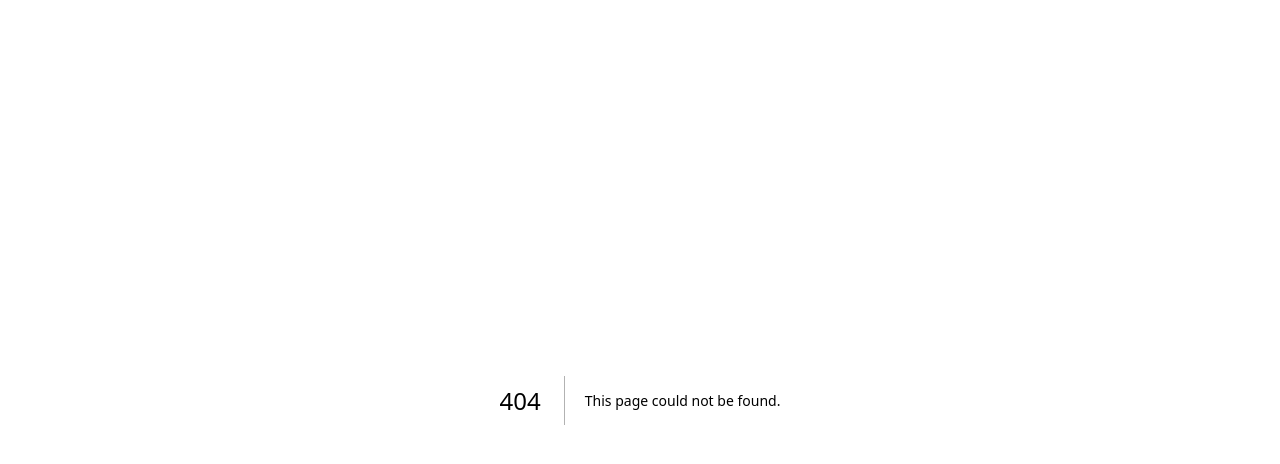
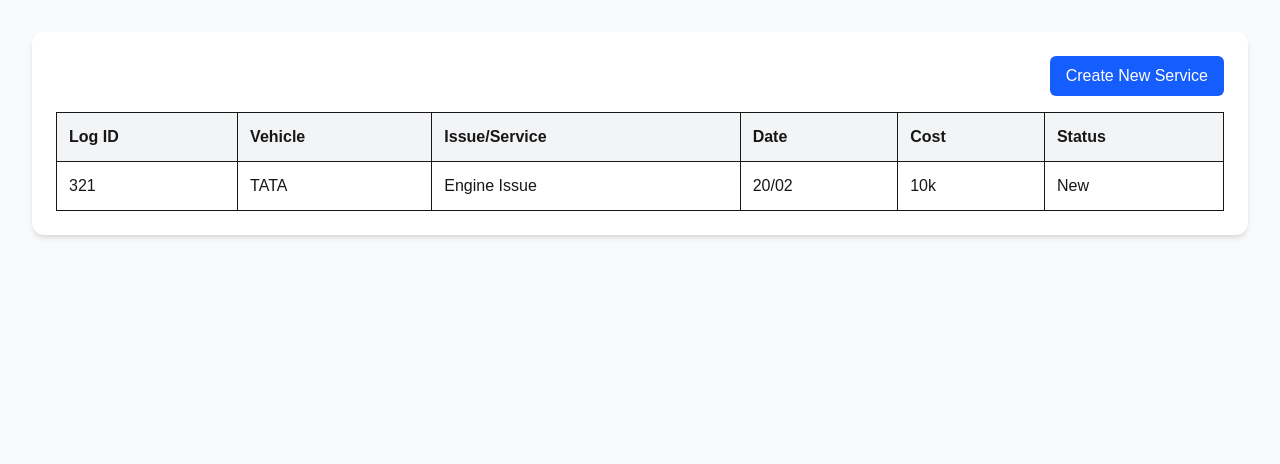
Before and after one commit to KrishBawangade/fleet_flow, a Next.js app in the folder frontend/: page /maintenance in a window 1280 px wide. Before the commit this address had no page. Shown: the top 464 px of the page. Built offline with nearby package versions, Linux system fonts and the light colour scheme.

Commit message:
Add Maintenance and Service Logs page

```diff
--- /dev/null
+++ b/frontend/app/(dashboard)/maintenance/page.tsx
@@ -0,0 +1,157 @@
+"use client";
+
+import { useState } from "react";
+import { MaintenanceLog } from "@/types/maintenance";
+
+export default function MaintenancePage() {
+  const [logs, setLogs] = useState<MaintenanceLog[]>([
+    {
+      id: 321,
+      vehicle: "TATA",
+      issue: "Engine Issue",
+      date: "20/02",
+      cost: "10k",
+      status: "New",
+    },
+  ]);
+
+  const [showForm, setShowForm] = useState(false);
+
+  const [formData, setFormData] = useState({
+    vehicle: "",
+    issue: "",
+    date: "",
+    cost: "",
+    status: "New",
+  });
+
+  const handleCreate = () => {
+    const newLog: MaintenanceLog = {
+      id: Date.now(),
+      ...formData,
+    };
+
+    setLogs([...logs, newLog]);
+    setShowForm(false);
+    setFormData({
+      vehicle: "",
+      issue: "",
+      date: "",
+      cost: "",
+      status: "New",
+    });
+  };
+
+  return (
+    <div className="relative min-h-screen bg-gray-50 p-8">
+
+      {/* TABLE SECTION */}
+      <div className={`${showForm ? "blur-sm pointer-events-none" : ""}`}>
+        <div className="bg-white shadow-md rounded-xl p-6">
+          <div className="flex justify-end mb-4">
+            <button
+              onClick={() => setShowForm(true)}
+              className="px-4 py-2 bg-blue-600 text-white rounded-md"
+            >
+              Create New Service
+            </button>
+          </div>
+
+          <div className="overflow-x-auto">
+            <table className="w-full border-collapse">
+              <thead>
+                <tr className="bg-gray-100 text-left">
+                  <th className="p-3 border">Log ID</th>
+                  <th className="p-3 border">Vehicle</th>
+                  <th className="p-3 border">Issue/Service</th>
+                  <th className="p-3 border">Date</th>
+                  <th className="p-3 border">Cost</th>
+                  <th className="p-3 border">Status</th>
+                </tr>
+              </thead>
+              <tbody>
+                {logs.map((log) => (
+                  <tr key={log.id} className="hover:bg-gray-50">
+                    <td className="p-3 border">{log.id}</td>
+                    <td className="p-3 border">{log.vehicle}</td>
+                    <td className="p-3 border">{log.issue}</td>
+                    <td className="p-3 border">{log.date}</td>
+                    <td className="p-3 border">{log.cost}</td>
+                    <td className="p-3 border">{log.status}</td>
+                  </tr>
+                ))}
+              </tbody>
+            </table>
+          </div>
+        </div>
+      </div>
+
+      {/* MODAL FORM */}
+      {showForm && (
+        <div className="fixed inset-0 flex items-center justify-center bg-black/30 backdrop-blur-sm z-50">
+          <div className="bg-white w-full max-w-md rounded-xl shadow-xl p-6">
+            <h3 className="text-lg font-semibold mb-4">New Service</h3>
+
+            <div className="space-y-4">
+              <input
+                type="text"
+                placeholder="Vehicle Name"
+                className="w-full border p-2 rounded-md"
+                value={formData.vehicle}
+                onChange={(e) =>
+                  setFormData({ ...formData, vehicle: e.target.value })
+                }
+              />
+
+              <input
+                type="text"
+                placeholder="Issue / Service"
+                className="w-full border p-2 rounded-md"
+                value={formData.issue}
+                onChange={(e) =>
+                  setFormData({ ...formData, issue: e.target.value })
+                }
+              />
+
+              <input
+                type="text"
+                placeholder="Date"
+                className="w-full border p-2 rounded-md"
+                value={formData.date}
+                onChange={(e) =>
+                  setFormData({ ...formData, date: e.target.value })
+                }
+              />
+
+              <input
+                type="text"
+                placeholder="Cost"
+                className="w-full border p-2 rounded-md"
+                value={formData.cost}
+                onChange={(e) =>
+                  setFormData({ ...formData, cost: e.target.value })
+                }
+              />
+
+              <div className="flex justify-end gap-4 pt-2">
+                <button
+                  onClick={() => setShowForm(false)}
+                  className="px-4 py-2 border rounded-md"
+                >
+                  Cancel
+                </button>
+
+                <button
+                  onClick={handleCreate}
+                  className="px-4 py-2 bg-green-600 text-white rounded-md"
+                >
+                  Create
+                </button>
+              </div>
+            </div>
+          </div>
+        </div>
+      )}
+    </div>
+  );
+}
--- /dev/null
+++ b/frontend/components/forms/MaintenanceForm.tsx
@@ -0,0 +1,70 @@
+"use client";
+
+import { useState } from "react";
+import { MaintenanceLog } from "@/types/maintenance";
+
+interface Props {
+  onCreate: (log: MaintenanceLog) => void;
+  onCancel: () => void;
+}
+
+export default function MaintenanceForm({ onCreate, onCancel }: Props) {
+  const [vehicle, setVehicle] = useState("");
+  const [issue, setIssue] = useState("");
+  const [date, setDate] = useState("");
+
+  const handleSubmit = () => {
+    const newLog: MaintenanceLog = {
+      id: Math.floor(Math.random() * 1000),
+      vehicle,
+      issue,
+      date,
+      cost: "0",
+      status: "New",
+    };
+
+    onCreate(newLog);
+  };
+
+  return (
+    <div className="w-80 p-6 bg-white border rounded-xl shadow-sm">
+      <h3 className="text-lg font-semibold mb-4">New Service</h3>
+
+      <input
+        placeholder="Vehicle Name"
+        className="w-full border p-2 mb-3 rounded"
+        value={vehicle}
+        onChange={(e) => setVehicle(e.target.value)}
+      />
+
+      <input
+        placeholder="Issue/Service"
+        className="w-full border p-2 mb-3 rounded"
+        value={issue}
+        onChange={(e) => setIssue(e.target.value)}
+      />
+
+      <input
+        type="date"
+        className="w-full border p-2 mb-4 rounded"
+        onChange={(e) => setDate(e.target.value)}
+      />
+
+      <div className="flex justify-between">
+        <button
+          onClick={handleSubmit}
+          className="bg-green-500 text-white px-4 py-2 rounded"
+        >
+          Create
+        </button>
+
+        <button
+          onClick={onCancel}
+          className="border border-red-500 text-red-500 px-4 py-2 rounded"
+        >
+          Cancel
+        </button>
+      </div>
+    </div>
+  );
+}
--- /dev/null
+++ b/frontend/components/status-pill/StatusBadge.tsx
@@ -0,0 +1,18 @@
+interface Props {
+  status: string;
+}
+
+export default function StatusBadge({ status }: Props) {
+  const color =
+    status === "New"
+      ? "bg-blue-100 text-blue-600"
+      : status === "In Progress"
+      ? "bg-orange-100 text-orange-600"
+      : "bg-green-100 text-green-600";
+
+  return (
+    <span className={`px-3 py-1 rounded-full text-sm font-medium ${color}`}>
+      {status}
+    </span>
+  );
+}
--- /dev/null
+++ b/frontend/components/tables/MaintenanceTable.tsx
@@ -0,0 +1,63 @@
+"use client";
+
+import { MaintenanceLog } from "@/types/maintenance";
+import StatusBadge from "@/components/status-pill/StatusBadge";
+
+interface Props {
+  logs: MaintenanceLog[];
+  onCreateClick: () => void;
+}
+
+export default function MaintenanceTable({ logs, onCreateClick }: Props) {
+  return (
+    <div className="flex-1 bg-white p-6 border rounded-xl shadow-sm">
+      <div className="flex justify-between mb-4">
+        <input
+          placeholder="Search bar..."
+          className="border p-2 rounded w-1/2"
+        />
+
+        <div className="space-x-2">
+          <button className="border px-3 py-1 rounded">Group by</button>
+          <button className="border px-3 py-1 rounded">Filter</button>
+          <button className="border px-3 py-1 rounded">Sort by...</button>
+        </div>
+      </div>
+
+      <button
+        onClick={onCreateClick}
+        className="bg-blue-500 text-white px-4 py-2 rounded mb-4 float-right"
+      >
+        Create New Service
+      </button>
+
+      <table className="w-full border-collapse">
+        <thead>
+          <tr className="border-b text-left">
+            <th className="py-2">Log ID</th>
+            <th>Vehicle</th>
+            <th>Issue/Service</th>
+            <th>Date</th>
+            <th>Cost</th>
+            <th>Status</th>
+          </tr>
+        </thead>
+
+        <tbody>
+          {logs.map((log) => (
+            <tr key={log.id} className="border-b">
+              <td className="py-2">{log.id}</td>
+              <td>{log.vehicle}</td>
+              <td>{log.issue}</td>
+              <td>{log.date}</td>
+              <td>{log.cost}</td>
+              <td>
+                <StatusBadge status={log.status} />
+              </td>
+            </tr>
+          ))}
+        </tbody>
+      </table>
+    </div>
+  );
+}
--- /dev/null
+++ b/frontend/types/maintenance.ts
@@ -0,0 +1,8 @@
+export interface MaintenanceLog {
+  id: number;
+  vehicle: string;
+  issue: string;
+  date: string;
+  cost: string;
+  status: "New" | "In Progress" | "Completed";
+}
```
